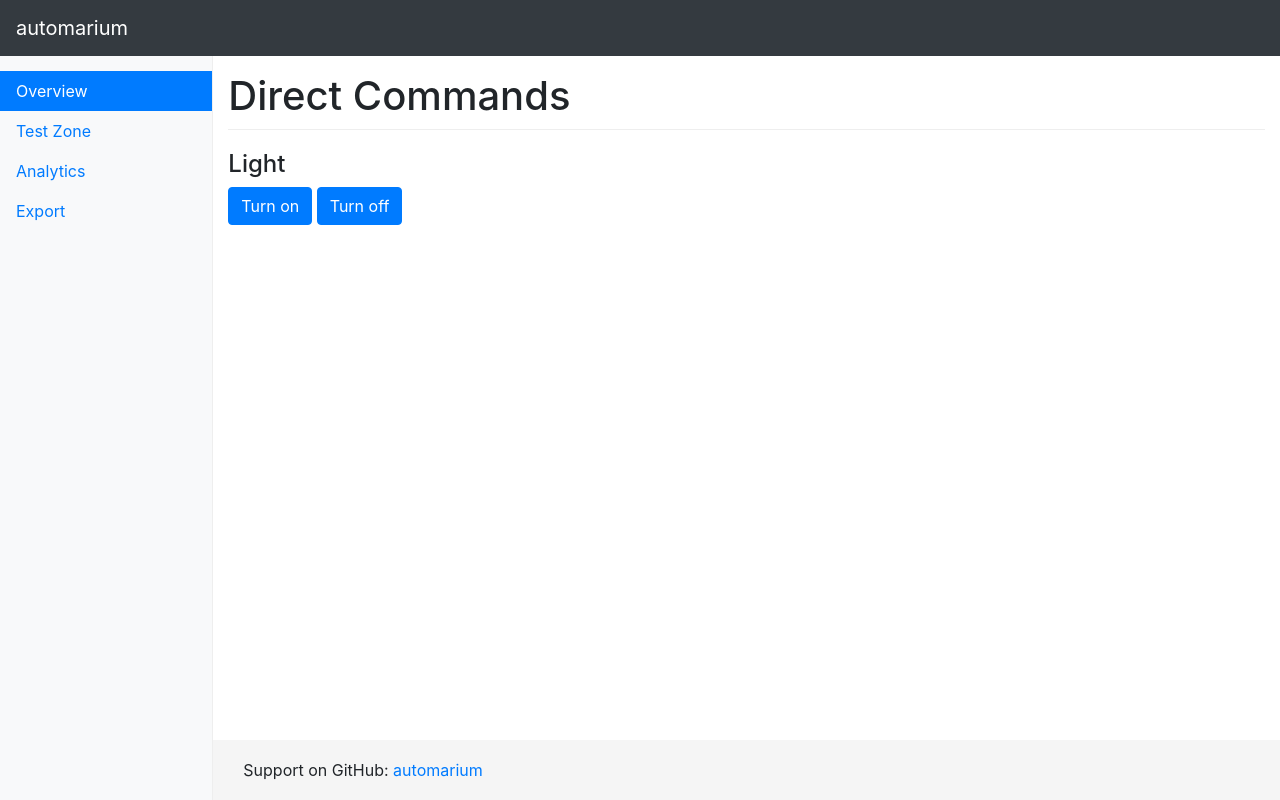
After one commit to cholox/automarium, a Flask app: page /test in a window 1280 px wide. The commit adds this page. Run offline with Flask 2, Linux system fonts and the light colour scheme; some libraries are stand-ins or nearby versions.

Commit message:
Added direct commands in flask

```diff
--- a/Flask/app.py
+++ b/Flask/app.py
@@ -1,8 +1,8 @@
 # @Author: Carlos Isaza <Cholox>
 # @Date:   22-Nov-2017
 # @Project: https://github.com/cholox/automarium
-# @Last modified by:   Cholox
-# @Last modified time: 22-Nov-2017
+# @Last modified by:   cholox
+# @Last modified time: 10-Dec-2017
 # @License: MIT
 
 import json
@@ -22,7 +22,7 @@ eventlet.monkey_patch()
 app = Flask(__name__)
 app.config['SECRET'] = '213hfSDkj435yxc*k3242_23'
 app.config['TEMPLATES_AUTO_RELOAD'] = True
-app.config['MQTT_BROKER_URL'] = '134.102.82.52'
+app.config['MQTT_BROKER_URL'] = '192.168.0.4'
 app.config['MQTT_BROKER_PORT'] = 1883
 app.config['MQTT_USERNAME'] = 'pi'
 app.config['MQTT_PASSWORD'] = '1FjqrZ78*'
@@ -45,6 +45,11 @@ schedule_thread = None
 @app.route('/')
 def index():
     return render_template('index.html')
+
+
+@app.route('/test')
+def test_route():
+    return render_template('test.html')
 
 
 # @socketio.on('publish')
@@ -118,6 +123,17 @@ def handle_mqtt_message(client, userdata, message):
     socketio.emit('mqtt_message', data)
 
 
+#-------------------------------Direct Commands---------------------------------
+@socketio.on('turn_lights_on')
+def turn_lights_on_command():
+    light_service.turn_lights_on()
+
+
+@socketio.on('turn_lights_off')
+def turn_lights_off_command():
+    light_service.turn_lights_off()
+#-------------------------------------------------------------------------------
+
 # @mqtt.on_log()
 # def handle_logging(client, userdata, level, buf):
 #     #print(level, buf)
--- a/Flask/static/css/main.css
+++ b/Flask/static/css/main.css
@@ -2,8 +2,8 @@
  * @Author: Carlos Isaza <Cholox>
  * @Date:   22-Nov-2017
  * @Project: https://github.com/cholox/automarium
- * @Last modified by:   Cholox
- * @Last modified time: 22-Nov-2017
+ * @Last modified by:   cholox
+ * @Last modified time: 10-Dec-2017
  * @License: MIT
  */
 
--- a/Flask/static/js/main.js
+++ b/Flask/static/js/main.js
@@ -2,8 +2,8 @@
  * @Author: Carlos Isaza <Cholox>
  * @Date:   22-Nov-2017
  * @Project: https://github.com/cholox/automarium
- * @Last modified by:   Cholox
- * @Last modified time: 22-Nov-2017
+ * @Last modified by:   cholox
+ * @Last modified time: 10-Dec-2017
  * @License: MIT
  */
 
@@ -44,4 +44,12 @@
    socket.on('connect', function(data) {
      console.log('Connected');
    });
+//------------------------------Direct Commands---------------------------------
+$('#turn_lights_on_button').click(function(event) {
+    socket.emit('turn_lights_on');
+});
+$('#turn_lights_off_button').click(function(event) {
+    socket.emit('turn_lights_off');
+});
+//------------------------------------------------------------------------------
  });
--- a/Flask/templates/layout.html
+++ b/Flask/templates/layout.html
@@ -30,10 +30,10 @@
         <nav class="col-sm-3 col-md-2 d-none d-sm-block bg-light sidebar">
           <ul class="nav nav-pills flex-column">
             <li class="nav-item">
-              <a class="nav-link active" href="#">Overview <span class="sr-only">(current)</span></a>
+              <a class="nav-link active" href="/">Overview <span class="sr-only">(current)</span></a>
             </li>
             <li class="nav-item">
-              <a class="nav-link" href="#">Reports</a>
+              <a class="nav-link" href="/test">Test Zone</a>
             </li>
             <li class="nav-item">
               <a class="nav-link" href="#">Analytics</a>
--- /dev/null
+++ b/Flask/templates/test.html
@@ -0,0 +1,17 @@
+{% extends "layout.html" %}
+
+{% block content %}
+<main role="main" class="col-sm-9 ml-sm-auto col-md-10 pt-3">
+  <h1>Direct Commands</h1>
+
+    <div class="row">
+      <div class="col">
+        <h4>Light</h4>
+        <button type="button" id="turn_lights_on_button" class="btn btn-primary">Turn on</button>
+        <button type="button" id="turn_lights_off_button" class="btn btn-primary">Turn off</button>
+      </div>
+    </div>
+    <div class="row pt-5">
+    </div>
+</main>
+{% endblock %}
```
